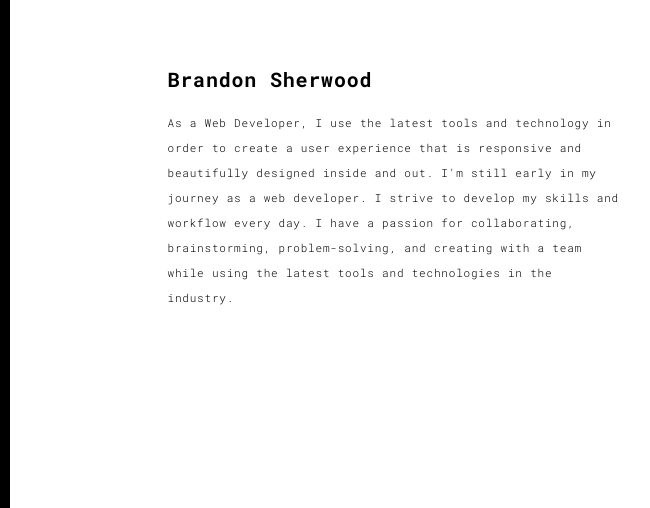
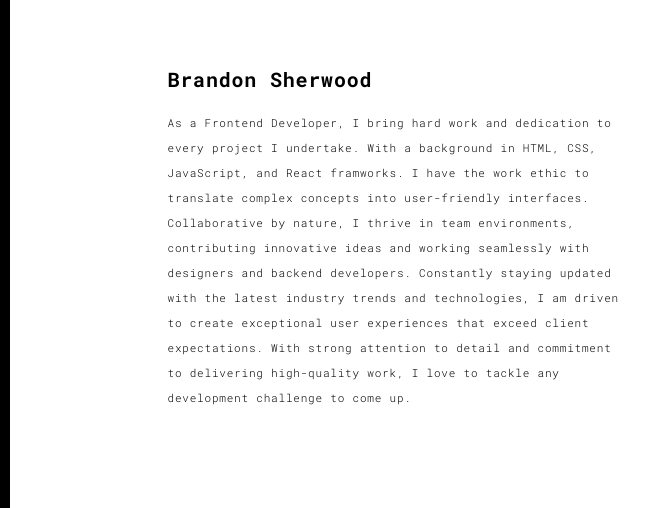
Before and after one commit to bcs123sherwood/MyWebsite, a plain HTML site: page about.html in a window 1280 px wide. Shown: the part 153-661 px from the top of the page, 0-650 px from the left. Drawn offline with Linux system fonts and the light colour scheme.

Commit message:
Update about.html

```diff
--- a/about.html
+++ b/about.html
@@ -63,7 +63,7 @@
               <div class="row">
                 <div class="col-xs-12 col-md-6">
                   <h3>Brandon Sherwood</h3>
-                  <p>As a Web Developer, I use the latest tools and technology in order to create a user experience that is responsive and beautifully designed inside and out. I'm still early in my journey as a web developer. I strive to develop my skills and workflow every day. I have a passion for collaborating, brainstorming, problem-solving, and creating with a team while using the latest tools and technologies in the industry.</p>
+                  <p>As a Frontend Developer, I bring hard work and dedication to every project I undertake. With a background in HTML, CSS, JavaScript, and React framworks. I have the work ethic to translate complex concepts into user-friendly interfaces. Collaborative by nature, I thrive in team environments, contributing innovative ideas and working seamlessly with designers and backend developers. Constantly staying updated with the latest industry trends and technologies, I am driven to create exceptional user experiences that exceed client expectations. With strong attention to detail and commitment to delivering high-quality work, I love to tackle any development challenge to come up.</p>
 
                 </div>
                 <div class="col-xs-12 col-md-6">
```
